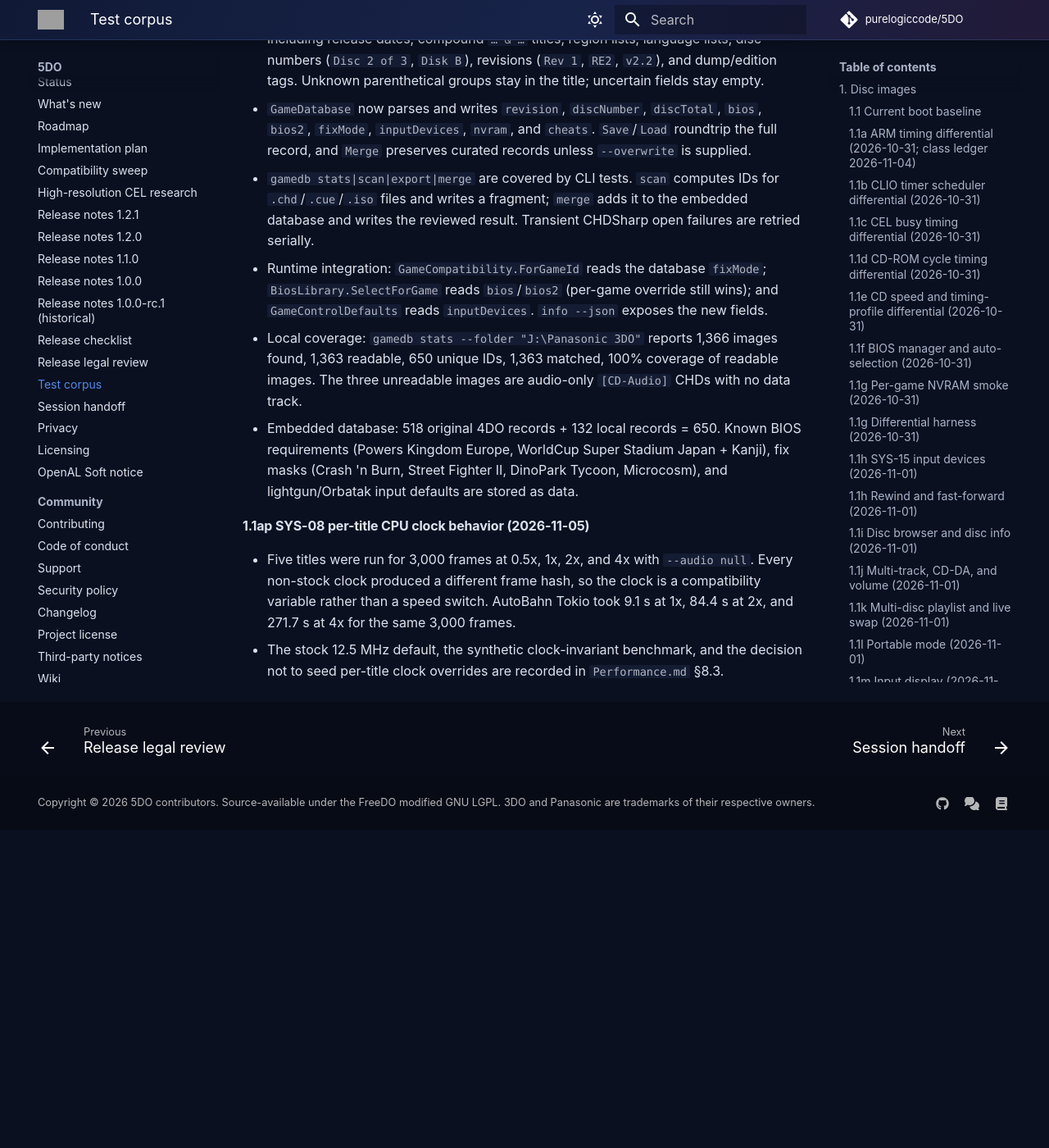
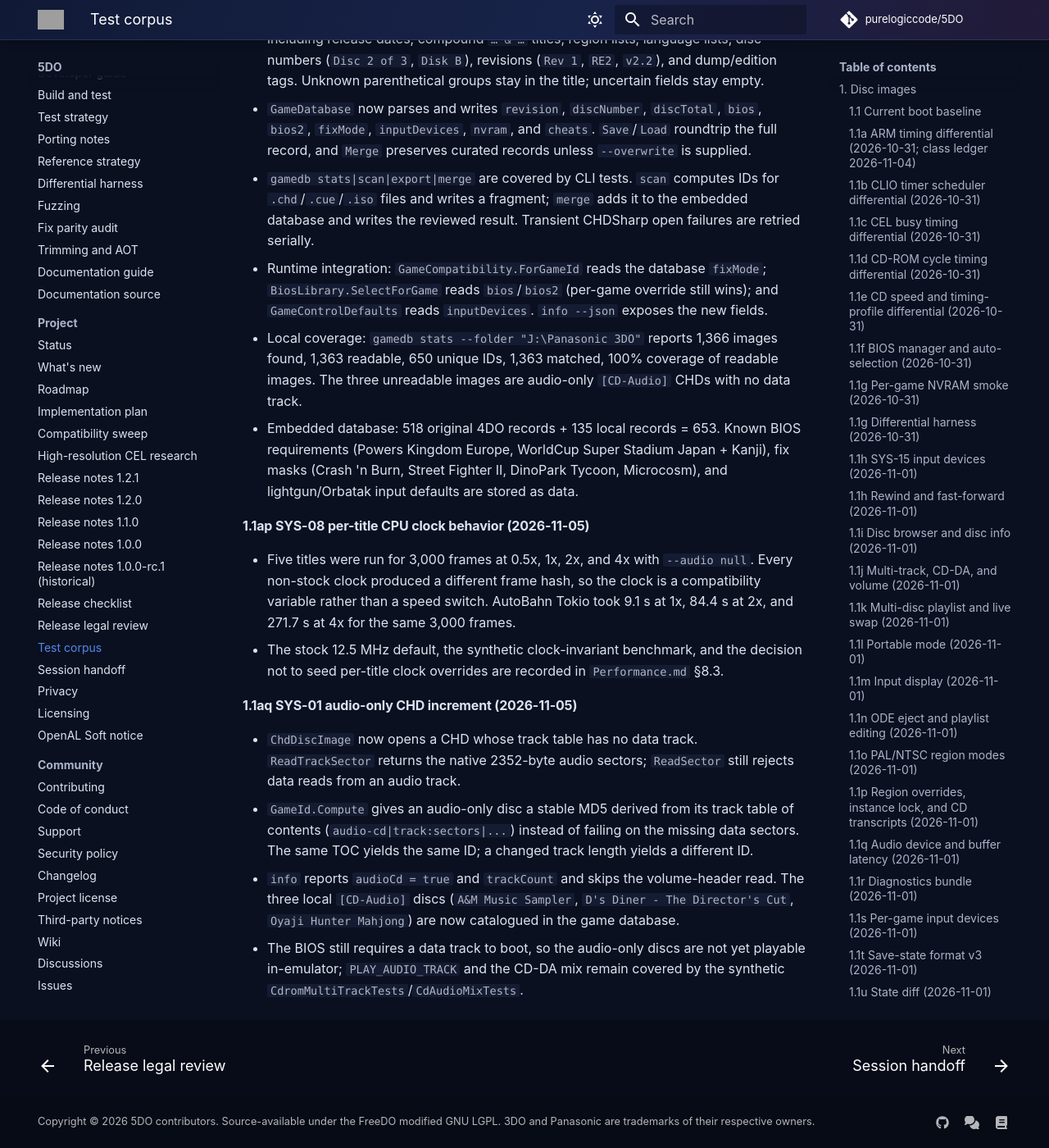
Before and after one commit to purelogiccode/5DO, an MkDocs documentation site: the page built from docs/TestCorpus.md, in a window 1280 px wide and 1400 px high, scrolled down 60563 px. Shown: the whole window at 82% size. Built offline with MkDocs 1.6.1 and Material for MkDocs 9.7.7, drawn with Linux system fonts in a browser that asks for light colours; comment, search, counter and statistics services are not loaded; before the commit the page ends 61575 px from its top, so only the background shows below that; grey boxes are pictures that could not be loaded.

Commit message:
SYS-01 audio-only CHD support and database coverage
Allow CHD images with no data track, derive a stable TOC-based game ID for audio-only discs, and report audioCd/trackCount from info. This catalogs the three local CD-Audio bonus discs and brings gamedb coverage to 1,366/1,366 with no errors. In-emulator CD-DA playback still requires a data-track boot path, so SYS-01 remains partial.

```diff
--- a/docs/ImplementationPlan.md
+++ b/docs/ImplementationPlan.md
@@ -124,7 +124,7 @@ Each entry below is a single feature or a tightly-scoped bundle. The `Tracks` fi
 
 - [ ] **SYS-01 — CD-DA and multi-track completion**
   **Status:** Partial · **Priority:** P0 · **Effort:** L · **Tracks:** SYS-01
-  **Remaining:** CD-DA read-ahead and subcode; known-title CD-DA evidence; a 10-second DSP+CD-DA WAV; multi-track edge cases.
+  **Remaining:** CD-DA read-ahead and subcode; a known-title in-emulator CD-DA capture; a 10-second DSP+CD-DA WAV; multi-track edge cases. The 2026-11-05 increment lets `ChdDiscImage` open audio-only CHDs, gives them a stable TOC-derived game ID, reports them through `info` (`audioCd`/`trackCount`), and includes their metadata in the game database. The BIOS still needs a data track to boot, so the three local `[CD-Audio]` bonus discs are catalogued but not playable in-emulator yet; the CD device's `PLAY_AUDIO_TRACK`/mix path remains covered by synthetic tests.
   **Done when:** a known CD-DA title plays its audio; a 10-second mixed WAV contains both DSP and CD-DA; data-track titles keep identical hashes.
 
 - [ ] **SYS-02 — ODE and multi-disc completion**
@@ -169,7 +169,7 @@ Each entry below is a single feature or a tightly-scoped bundle. The `Tracks` fi
   **Status:** Complete · **Priority:** P0 · **Effort:** M · **Tracks:** SYS-17
   **Remaining:** none for the local-collection gate. NVRAM/cheat seeding is SYS-18 follow-up work.
   **Done when:** at least 95% of local images have metadata and the DB has a repeatable contribution path.
-  **Evidence:** the embedded database grew from 518 to 650 records. `gamedb stats --folder "J:\Panasonic 3DO"` reports 1,363 readable images, 650 unique IDs, 1,363 matched images, and 100% coverage of readable images; the three unreadable images are audio-only `[CD-Audio]` CHDs with no data track. The schema now carries `revision`, `discNumber`/`discTotal`, `bios`/`bios2`, `fixMode`, `inputDevices`, `nvram`, and `cheats`; `fixMode` drives `GameCompatibility`, `bios`/`bios2` drive `BiosLibrary`, and `inputDevices` drives `GameControlDefaults`. `gamedb scan|export|merge` provide the repeatable import/export workflow, and 10 new storage/host/CLI tests cover the parser, merge/save roundtrip, device spec, and commands. See `docs/GameDatabase.md`.
+  **Evidence:** the embedded database grew from 518 to 653 records. `gamedb stats --folder "J:\Panasonic 3DO"` reports 1,366 images found, 1,366 readable, 653 unique IDs, 1,366 matched images, 100% coverage, and no errors; the three former exceptions were audio-only `[CD-Audio]` CHDs, which now open and get TOC-derived IDs. The schema now carries `revision`, `discNumber`/`discTotal`, `bios`/`bios2`, `fixMode`, `inputDevices`, `nvram`, and `cheats`; `fixMode` drives `GameCompatibility`, `bios`/`bios2` drive `BiosLibrary`, and `inputDevices` drives `GameControlDefaults`. `gamedb scan|export|merge` provide the repeatable import/export workflow, and 12 new storage/host/CLI tests cover the parser, merge/save roundtrip, device spec, audio-only IDs, CHD audio-only open, and commands. See `docs/GameDatabase.md`.
 
 - [ ] **SYS-18 — Auto per-game profile completion**
   **Status:** Partial · **Priority:** P0 · **Effort:** L · **Tracks:** SYS-18
@@ -518,7 +518,8 @@ Append new entries here; do not delete history. Each entry is a completed canoni
 
 - **2026-11-04 - SYS-07 memory capacity options.** Added the eight Opera DRAM/VRAM layouts (`21`, `22`, `41`, `42`, `81`, `82`, `E2`, `F1`) through `MemoryConfiguration`/`MemoryLayout`, dynamic RAM/VRAM decode, VRAM base and masks for VDLP/SPORT/CEL, capacity-derived MADAM RED SYSBITS, `--memory`/Settings/profile/state plumbing, memory state section v3, Options section v8, a homebrew probe ROM that uses 4 MB DRAM + 2 MB VRAM, and 34 memory tests. Stock hashes are unchanged; expanded memory is documented as homebrew-only.
 - **2026-11-04 - SYS-08 clock matrix increment.** `bench --cpu-clock`/`--memory` measure the supported clock range; the 0.5x-4x matrix and unchanged stock default are recorded in `Performance.md` §8.1.
-- **2026-11-05 - SYS-17 game database expansion.** Grew `GameDatabase.xml` from 518 to 650 records, added `revision`, `discNumber`/`discTotal`, `bios`/`bios2`, `fixMode`, `inputDevices`, `nvram`, and `cheats`, and wired `fixMode` into `GameCompatibility`, BIOS fields into `BiosLibrary`, and input fields into `GameControlDefaults`. Added `gamedb stats|scan|export|merge`, the filename parser, serial retry for transient CHD read failures, and `docs/GameDatabase.md`. `gamedb stats --folder "J:\Panasonic 3DO"` reports 1,363 readable images, 650 unique IDs, and 100% metadata coverage of readable images; the three unreadable images are audio-only `[CD-Audio]` CHDs.
+- **2026-11-05 - SYS-17 game database expansion.** Grew `GameDatabase.xml` from 518 to 653 records, added `revision`, `discNumber`/`discTotal`, `bios`/`bios2`, `fixMode`, `inputDevices`, `nvram`, and `cheats`, and wired `fixMode` into `GameCompatibility`, BIOS fields into `BiosLibrary`, and input fields into `GameControlDefaults`. Added `gamedb stats|scan|export|merge`, the filename parser, serial retry for transient CHD read failures, and `docs/GameDatabase.md`. `gamedb stats --folder "J:\Panasonic 3DO"` reports 1,366 readable images, 653 unique IDs, and 100% metadata coverage with no errors; the three former exceptions were audio-only `[CD-Audio]` CHDs, which now open and get TOC-derived IDs.
+- **2026-11-05 - SYS-01 audio-only CHD increment.** `ChdDiscImage` no longer requires a data track, audio-only discs get a stable TOC-derived `GameId`, and `info` reports `audioCd`/`trackCount`. This let the game database catalogue the three local `[CD-Audio]` bonus discs. In-emulator playback still needs a disc with a data track or a guest CD player, so SYS-01 remains partial.
 - **2026-11-05 - SYS-08 CPU clock validation.** Recorded the five-title 0.5x/1x/2x/4x A/B in `Performance.md` §8.3. Every non-stock clock changed the frame hash, and AutoBahn Tokio's wall time rose from 9.1 s at 1x to 84.4 s at 2x and 271.7 s at 4x. The stock 12.5 MHz default and the no-per-title-clock decision are unchanged.
 - **2026-11-04 - SYS-12 Portfolio OS SWI HLE.** Ported Opera's 14 fixed-point math SWIs (`0x50000`-`0x50012`, with the object/Dot4 cases left to the guest), added `--swi-hle`/Settings/profile/state v9 plumbing, `--swi-comments` histograms, 33 CPU/machine tests that match `opera_fixedpoint_math.c`, and a real-BIOS synthetic 4x4 benchmark. Default-off hashes are unchanged; HLE is an opt-in performance mode and intentionally skips the guest handler's cycles and register clobbers, so some titles (AutoBahn Tokio, Ballz) change frame hashes.
 - **2026-11-04 - FND-01 machine option registry.** Added `MachineOptionRegistry` (13 validated options with CLI/Settings/profile/state mappings), typed `MachineOptionValidationException`/`UnknownMachineOptionException`, Opera DIPIR and soft-reset controls, `--opera-dipir`/`--opera-soft-reset`/`--cpu-backend`, `settings options` generated documentation, `docs/MachineOptions.md`, save-state Options v7 coverage for every option, mismatch warnings, and CLI/Settings/profile parity tests.
--- a/docs/TestCorpus.md
+++ b/docs/TestCorpus.md
@@ -2211,7 +2211,7 @@ a legacy version-2 memory section.
 - Local coverage: `gamedb stats --folder "J:\Panasonic 3DO"` reports 1,366 images found,
   1,363 readable, 650 unique IDs, 1,363 matched, 100% coverage of readable images. The
   three unreadable images are audio-only `[CD-Audio]` CHDs with no data track.
-- Embedded database: 518 original 4DO records + 132 local records = 650. Known BIOS
+- Embedded database: 518 original 4DO records + 135 local records = 653. Known BIOS
   requirements (Powers Kingdom Europe, WorldCup Super Stadium Japan + Kanji), fix masks
   (Crash 'n Burn, Street Fighter II, DinoPark Tycoon, Microcosm), and lightgun/Orbatak
   input defaults are stored as data.
@@ -2224,3 +2224,19 @@ a legacy version-2 memory section.
   271.7 s at 4x for the same 3,000 frames.
 - The stock 12.5 MHz default, the synthetic clock-invariant benchmark, and the decision
   not to seed per-title clock overrides are recorded in `Performance.md` §8.3.
+
+
+#### 1.1aq SYS-01 audio-only CHD increment (2026-11-05)
+
+- `ChdDiscImage` now opens a CHD whose track table has no data track. `ReadTrackSector`
+  returns the native 2352-byte audio sectors; `ReadSector` still rejects data reads from
+  an audio track.
+- `GameId.Compute` gives an audio-only disc a stable MD5 derived from its track table of
+  contents (`audio-cd|track:sectors|...`) instead of failing on the missing data sectors.
+  The same TOC yields the same ID; a changed track length yields a different ID.
+- `info` reports `audioCd = true` and `trackCount` and skips the volume-header read. The
+  three local `[CD-Audio]` discs (`A&M Music Sampler`, `D's Diner - The Director's Cut`,
+  `Oyaji Hunter Mahjong`) are now catalogued in the game database.
+- The BIOS still requires a data track to boot, so the audio-only discs are not yet
+  playable in-emulator; `PLAY_AUDIO_TRACK` and the CD-DA mix remain covered by the
+  synthetic `CdromMultiTrackTests`/`CdAudioMixTests`.
```
Also changed, not shown: other parts of docs/ImplementationPlan.md (+2 -2 lines), CHANGELOG.md (+7 -3 lines), docs/GameDatabase.md (+10 -9 lines), docs/Status.md (+3 -3 lines), 6 other files.
